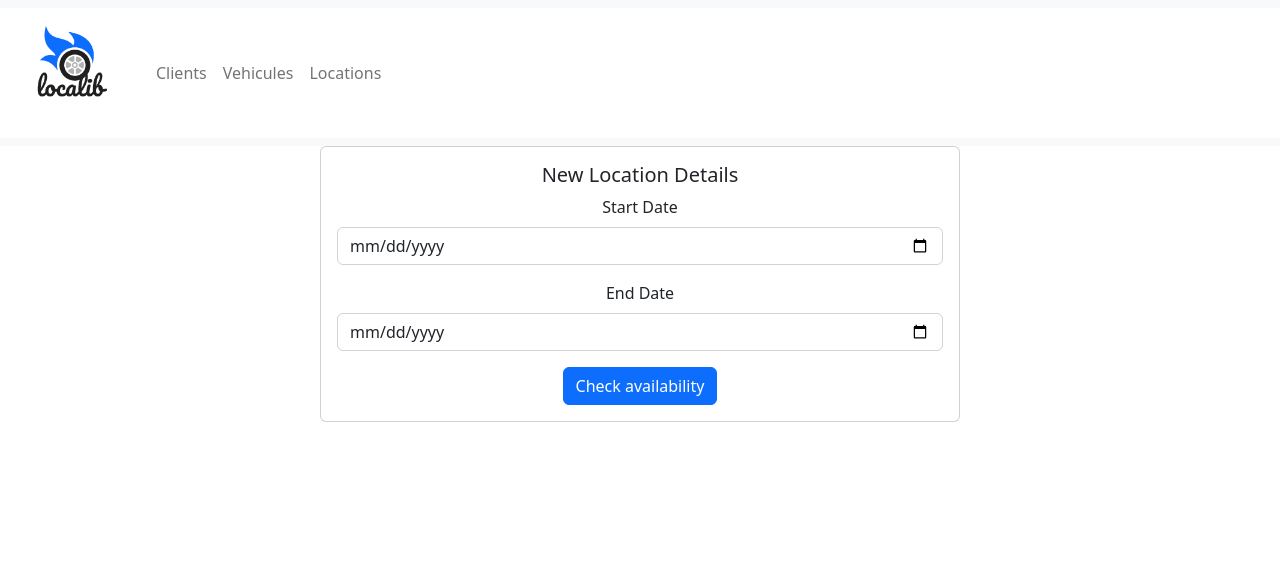
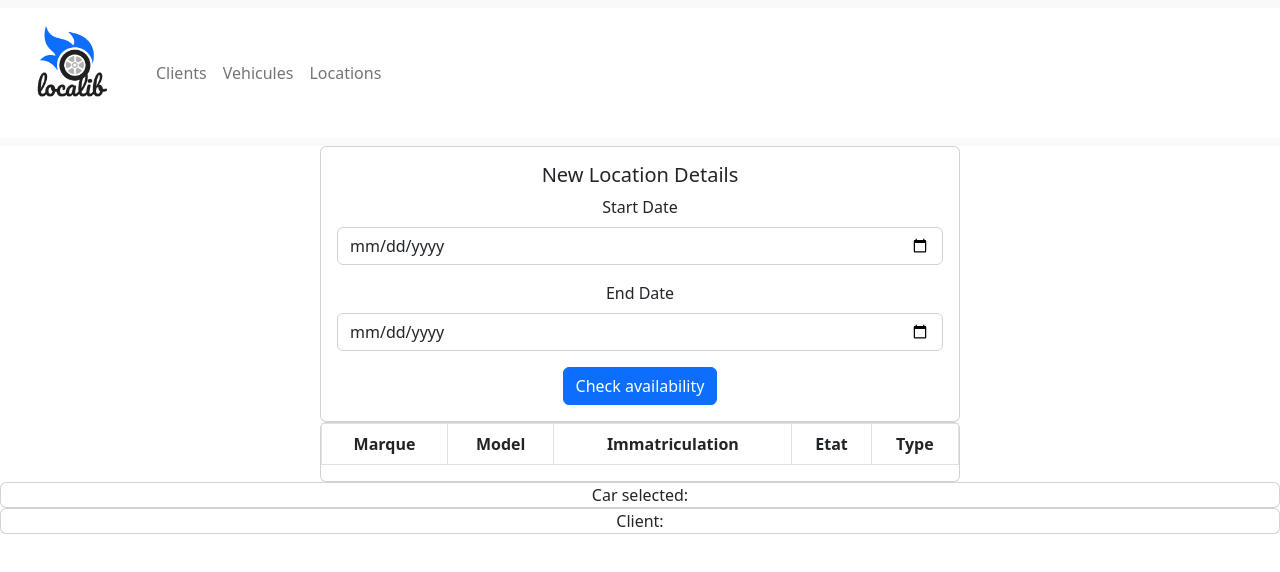
Before and after one commit to tintincita/localib-tp-mongo, a React (Create React App) app in the folder Front/: page /newLocation in a window 1280 px wide. Shown: the top 572 px of the page. Built offline with nearby package versions, Linux system fonts and the light colour scheme.

Commit message:
wip: front newLocation

```diff
--- a/Front/src/pages/newLocation.pages.js
+++ b/Front/src/pages/newLocation.pages.js
@@ -2,6 +2,8 @@ import { useState } from "react";
 import Button from "react-bootstrap/esm/Button";
 import Card from "react-bootstrap/esm/Card";
 import Form from "react-bootstrap/Form";
+import Table from "react-bootstrap/esm/Table";
+import Moment from "moment";
 
 import { getVehiculesAvailable } from "../services/vehicules.services";
 
@@ -13,6 +15,7 @@ const NewLocation = () => {
     vehicule: "",
     client: "",
   });
+  const [records, setRecords] = useState([]);
 
   const updateField = (field, value) => {
     let updatedField = {};
@@ -21,13 +24,37 @@ const NewLocation = () => {
   };
 
   const handleCheckAvailability = (e) => {
-    e.preventDefault()
+    e.preventDefault();
     console.log(e.target);
     console.log(location);
-    getVehiculesAvailable(location.startDate, location.endDate).then((res)=> console.log("res", res))
+    getVehiculesAvailable(location.startDate, location.endDate).then((res) => {
+      console.log("res", res);
+      setRecords(res);
+    });
+  };
+
+  const handleVehiculeClick = (record) => {
+    setLocation((location) => ({ ...location, ...{ vehicule: record.id } }));
+  };
+  const renderListing = () => {
+    let recordList = [];
+
+    records.map((record) => {
+      return recordList.push(
+        <tr key={record.id} onClick={() => handleVehiculeClick(record)}>
+          <td>{record.marque}</td>
+          <td>{record.model}</td>
+          <td>{record.immatriculation}</td>
+          <td>{record.etat}</td>
+          <td>{record.type}</td>
+        </tr>
+      );
+    });
+    return recordList;
   };
 
   return (
+    <>
       <Card className="mx-auto" style={{ width: "50%" }}>
         <Card.Body>
           <Card.Title>New Location Details</Card.Title>
@@ -46,10 +73,31 @@ const NewLocation = () => {
               value={location.endDate}
               onChange={(e) => updateField("endDate", e.target.value)}
             />
-          <Button type="submit" onSubmit={handleCheckAvailability}>Check availability</Button>
+            <Button type="submit" onSubmit={handleCheckAvailability}>
+              Check availability
+            </Button>
           </Form>
         </Card.Body>
       </Card>
+      <Card className="mx-auto" style={{ width: "50%" }}>
+        <Table striped bordered hover>
+          <thead>
+            <tr>
+              <th>Marque</th>
+              <th>Model</th>
+              <th>Immatriculation</th>
+              <th>Etat</th>
+              <th>Type</th>
+            </tr>
+          </thead>
+          <tbody>{renderListing()}</tbody>
+        </Table>
+      </Card>
+      <Card>Car selected: {location.vehicule}</Card>
+      <Card>
+        Client:
+      </Card>
+    </>
   );
 };
 
```
Lines whose indentation alone changed are shown as unchanged.
